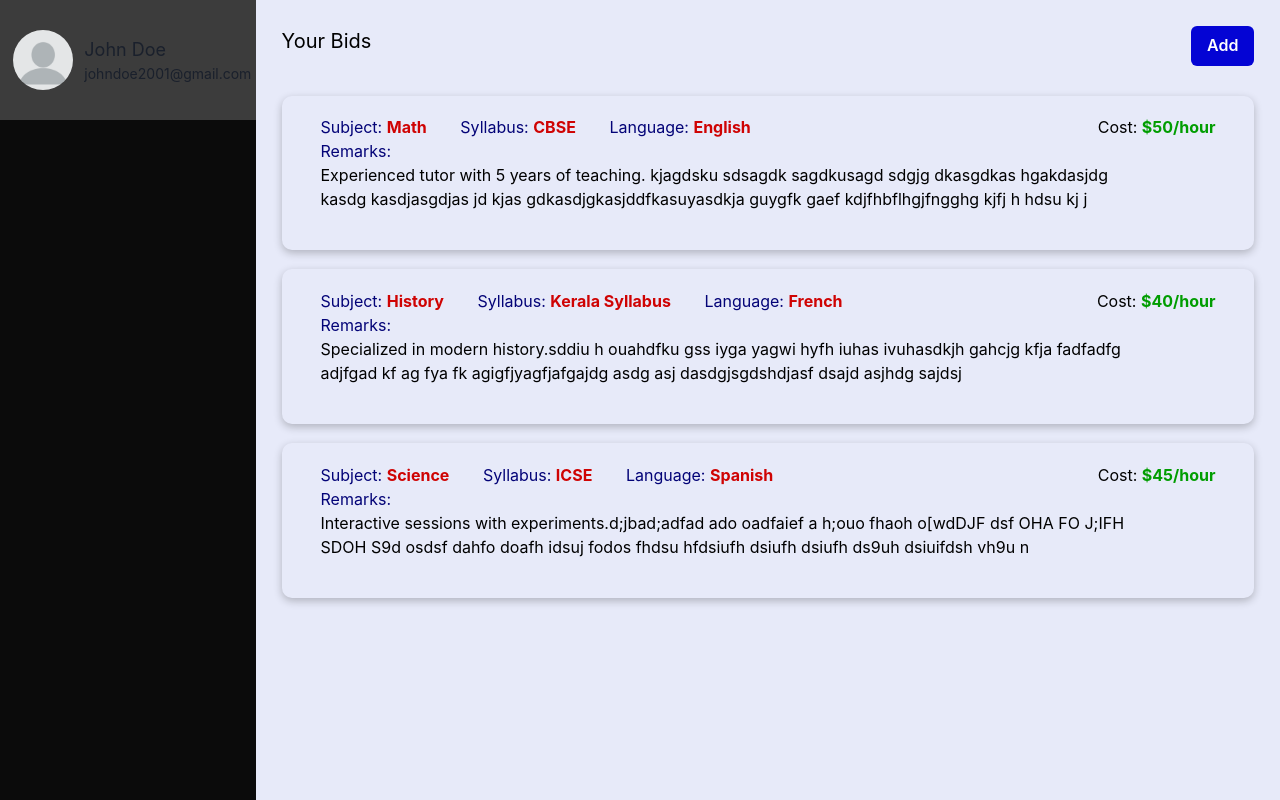
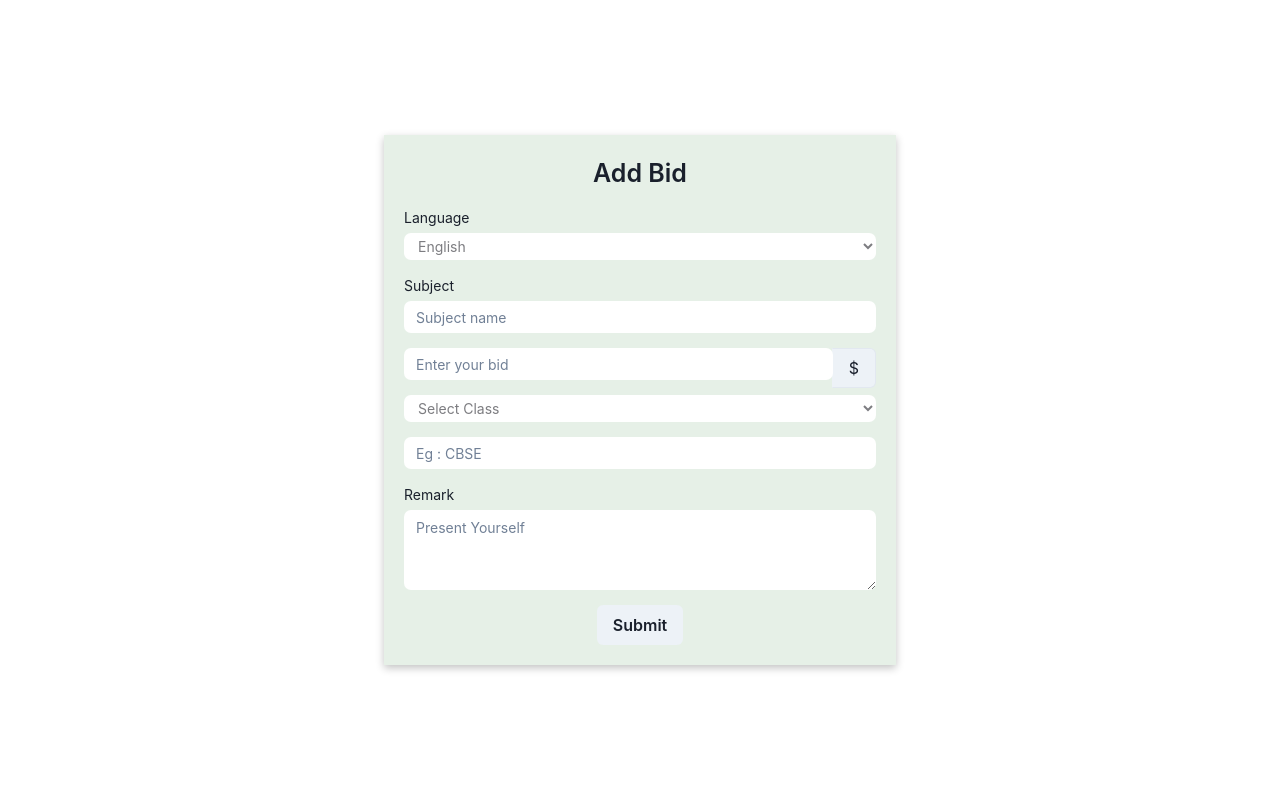
Before and after one commit to azmisal/TutorsApp-frontend, a React (Create React App) app: page /addbid in a window 1280 px wide. Built offline with nearby package versions, Linux system fonts and the light colour scheme; the HTML template or start-up script is replaced by a standard one.

Commit message:
Error on routes and chakraprovider

```diff
--- a/package.json
+++ b/package.json
@@ -3,14 +3,14 @@
   "version": "0.1.0",
   "private": true,
   "dependencies": {
-    "@chakra-ui/react": "2",
+    "@chakra-ui/react": "^2.10.4",
     "@emotion/react": "^11.14.0",
     "@emotion/styled": "^11.14.0",
     "@testing-library/jest-dom": "^5.17.0",
     "@testing-library/react": "^13.4.0",
     "@testing-library/user-event": "^13.5.0",
     "axios": "^1.7.7",
-    "framer-motion": "^11.16.1",
+    "framer-motion": "^11.18.0",
     "react": "^18.3.1",
     "react-dom": "^18.3.1",
     "react-icons": "^5.4.0",
--- a/src/App.js
+++ b/src/App.js
@@ -2,17 +2,27 @@ import './App.css';
 import Login from './Pages/LoginPage';
 import Signup from "./Pages/SignupPage"
 import StudentDash from './Pages/StudentDash';
-import {  ChakraProvider } from '@chakra-ui/react'
+import { ChakraProvider } from '@chakra-ui/react'
+import AddBid from './Pages/Components/AddBid';
+import { BrowserRouter as Router, Routes, Route } from 'react-router-dom';
 
 function App() {
   return (
-    <div className="App">
-      <ChakraProvider >
-      <StudentDash />
-      {/* <Signup /> */}
-      {/* <Login/> */}
-      </ChakraProvider>
-      </div>
+      <Router>
+        <div className="App">
+    <ChakraProvider >
+
+        <Routes>
+            <Route path="/" element={<Login />} /> {/* Default route */}
+            <Route path="/signup" element={<Signup />} />
+            <Route path="/studentdashboard" element={<StudentDash />} />
+            <Route path="/addbid" element={<AddBid />} />
+          </Routes>
+          </ChakraProvider>
+
+        </div>
+      </Router>
+
   );
 }
 
--- /dev/null
+++ b/src/Pages/Components/AddBid.jsx
@@ -0,0 +1,104 @@
+import React, { useState } from 'react'
+import { Select, Input, InputGroup, InputRightAddon, Textarea, Button } from '@chakra-ui/react'
+import { MdKeyboardArrowDown } from "react-icons/md";
+
+import "./Style/AddBid.css"
+const AddBid = () => {
+
+    const [bid, setBid] = useState({
+        username: "",
+        language: "",
+        cost: "",
+        subject: "",
+        syllabus: "",
+        standard: "",
+        remarks: ""
+    })
+    const handleChange = (e) => {
+        const { name, value } = e.target;
+        setBid((prevBid) => ({
+            ...prevBid,
+            [name]: value,
+        }));
+    };
+
+    const handleSubmit = (e) => {
+        e.preventDefault();
+        alert("Bid Submitted");
+        console.log(bid);
+    }
+
+    return (
+        <div className='addBid'>
+            <form className="bidBox"onSubmit={handleSubmit}>
+                <h1 className="bidHead">Add Bid</h1>
+
+                <label htmlFor="language">Language</label>
+                <select placeholder='Select Language' icon={<MdKeyboardArrowDown className='downArrowIcon' size={'sm'}/>} size={'sm'} name='language' value={bid.language} onChange={handleChange} required>
+                    <option value='english'>English</option>
+                    <option value='hindi'>Hindi</option>
+                    <option value='malayalam'>Malayalam</option>
+                    <option value='tamil'>Tamil</option>
+                    <option value='kannada'>Kannada</option>
+                    <option value='spanish'>Spanish</option>
+                    <option value="other">Other</option>
+
+                </select>
+                <label htmlFor="subject">Subject</label>
+
+                <Input
+                    type='text'
+                    placeholder='Subject name'
+                    size={'sm'}
+                    name='subject'
+                    value={bid.subject}
+                    onChange={handleChange}
+                    required
+                />
+                <InputGroup>
+                    <Input
+                        type='number'
+                        placeholder='Enter your bid'
+                        size={'sm'}
+                        name='cost'
+                        value={bid.cost}
+                        onChange={handleChange}
+                        required
+                    />
+                    <InputRightAddon>$</InputRightAddon>
+                </InputGroup>
+                <select size={'sm'} name='standard' value={bid.standard}onChange={handleChange} required>
+                <option value="" disabled>Select Class</option>
+                    <option value='class 1'>class 1</option>
+                    <option value='class 2'>class 2</option>
+                    <option value='class 3'>class 3</option>
+                    <option value='class 4'>class 4</option>
+                    <option value='class 5'>class 5</option>
+                    <option value='class 6'>class 6</option>
+                    <option value="class 7">class 7</option>
+                    <option value="class 8">class 8</option>
+                    <option value="class 9">class 9</option>
+                    <option value="class 10">class 10</option>
+                    <option value="class 11">class 11</option>
+                    <option value="class 12">class 12</option>
+                </select>
+
+                <Input
+                    type='text'
+                    placeholder='Eg : CBSE'
+                    size={'sm'}
+                    name='syllabus'
+                    value={bid.syllabus}
+                    onChange={handleChange}
+                    required
+                />
+                <label htmlFor="remarks" >Remark</label>
+                <Textarea placeholder="Present Yourself" size={'sm'} name='remarks' value={bid.remarks} onChange={handleChange} required/>
+
+                <Button type='submit'>Submit</Button>
+            </form>
+        </div>
+    )
+}
+
+export default AddBid
--- /dev/null
+++ b/src/Pages/Components/Style/AddBid.css
@@ -0,0 +1,52 @@
+.addBid{
+    width: 100vw;
+    height: 100vh;
+    display: flex;
+    align-items: center;
+    justify-content: center;
+}
+
+.bidBox{
+    width: 40%;
+    box-shadow: rgba(0, 0, 0, 0.24) 0px 3px 8px;
+    padding: 20px 20px;
+    text-align: left;
+    background-color: #E6F0E7;
+    display: flex;
+    justify-content: center;
+    flex-direction: column;
+    align-items: center;
+}
+.bidHead{
+    font-size: 25px;
+    font-weight: 600;
+    margin-bottom: 15px;
+    width: 100%;
+    text-align: center;
+}
+
+.bidBox label{
+    font-size: 14px;
+    width: 100%;
+    text-align: left;
+    margin-bottom: 5px;
+}
+.bidBox Input,.bidBox select,.bidBox Input:active,.bidBox Select:active,.bidBox Textarea:active,.bidBox Textarea{
+    width: 100%;
+    /* height: 20px; */
+    margin-bottom: 15px;
+    background-color: white;
+    border-radius: 7px;
+    outline: none;
+    border: none;
+}
+.bidBox select{
+    padding: 4px 10px;
+    font-size: 14px;
+    color: rgba(70, 70, 76, 0.7);
+    font-size: 600;
+}
+.downArrowIcon{
+    height: 100%;
+
+}
--- a/src/Pages/StudentDash.jsx
+++ b/src/Pages/StudentDash.jsx
@@ -7,24 +7,28 @@ const StudentDash = () => {
   const studentName = 'John Doe';
   const studentEmail = 'johndoe2001@gmail.com';
 
+
   // Mock data array
   const bids = [
     {
       language: 'English',
       subject: 'Math',
       cost: '$50/hour',
+      standard:'7',
       syllabus: 'CBSE',
       remarks: 'Experienced tutor with 5 years of teaching. kjagdsku sdsagdk sagdkusagd sdgjg dkasgdkas hgakdasjdg kasdg kasdjasgdjas jd kjas gdkasdjgkasjddfkasuyasdkja guygfk gaef kdjfhbflhgjfngghg kjfj h hdsu kj j',
     },
     {
       language: 'French',
       subject: 'History',
+      standard:'7',
       cost: '$40/hour',
       syllabus: 'Kerala Syllabus',
       remarks: 'Specialized in modern history.sddiu h ouahdfku gss iyga yagwi hyfh iuhas ivuhasdkjh gahcjg kfja fadfadfg adjfgad kf ag fya fk agigfjyagfjafgajdg asdg asj dasdgjsgdshdjasf dsajd asjhdg sajdsj',
     },
     {
       language: 'Spanish',
+      standard:'7',
       subject: 'Science',
       cost: '$45/hour',
       syllabus: 'ICSE',
@@ -47,7 +51,7 @@ const StudentDash = () => {
         <div className="bidPart">
           <div className="bidHeadAdd">
         <h1 className="stuBidsHead">Your Bids</h1>
-        <Button className='addButt'>Add</Button>
+        <a href="/addBid"><Button className='addButt'>Add</Button></a>
         </div>
         <div className="bidsContainer">
           {bids.map((bid,index)=>(
@@ -57,6 +61,8 @@ const StudentDash = () => {
               <p className="bidSubject">Subject: <span className='bidSub'>{bid.subject}</span></p>
               <p className="bidSyllabus">Syllabus: <span className='bidSub'>{bid.syllabus}</span></p>
               <p className="bidLanguage">Language: <span className='bidSub'>{bid.language}</span></p>
+              <p className="bidLanguage">Class: <span className='bidSub'>{bid.standard}</span></p>
+
               </div>
               <div className="topRightOfBid">
               <p className="bidCost">Cost: <span className='cost'>{bid.cost}</span></p>
--- a/src/Pages/Styles/StudentDash.css
+++ b/src/Pages/Styles/StudentDash.css
@@ -138,7 +138,15 @@
     text-align: left;
     width: 90%;
     margin: 0;
+    margin-top: 20px;
+    font-size: 20px;
+
     color: rgb(3, 3, 119);
+}
+.bidRemarks span{
+    font-size: 16px;
+    line-height: 20px;
+    /* margin-top: 0; */
 }
 .remark{
     color: black;
```
Also changed, not shown: 1 other file (tests, documents, lock files or other folders).
